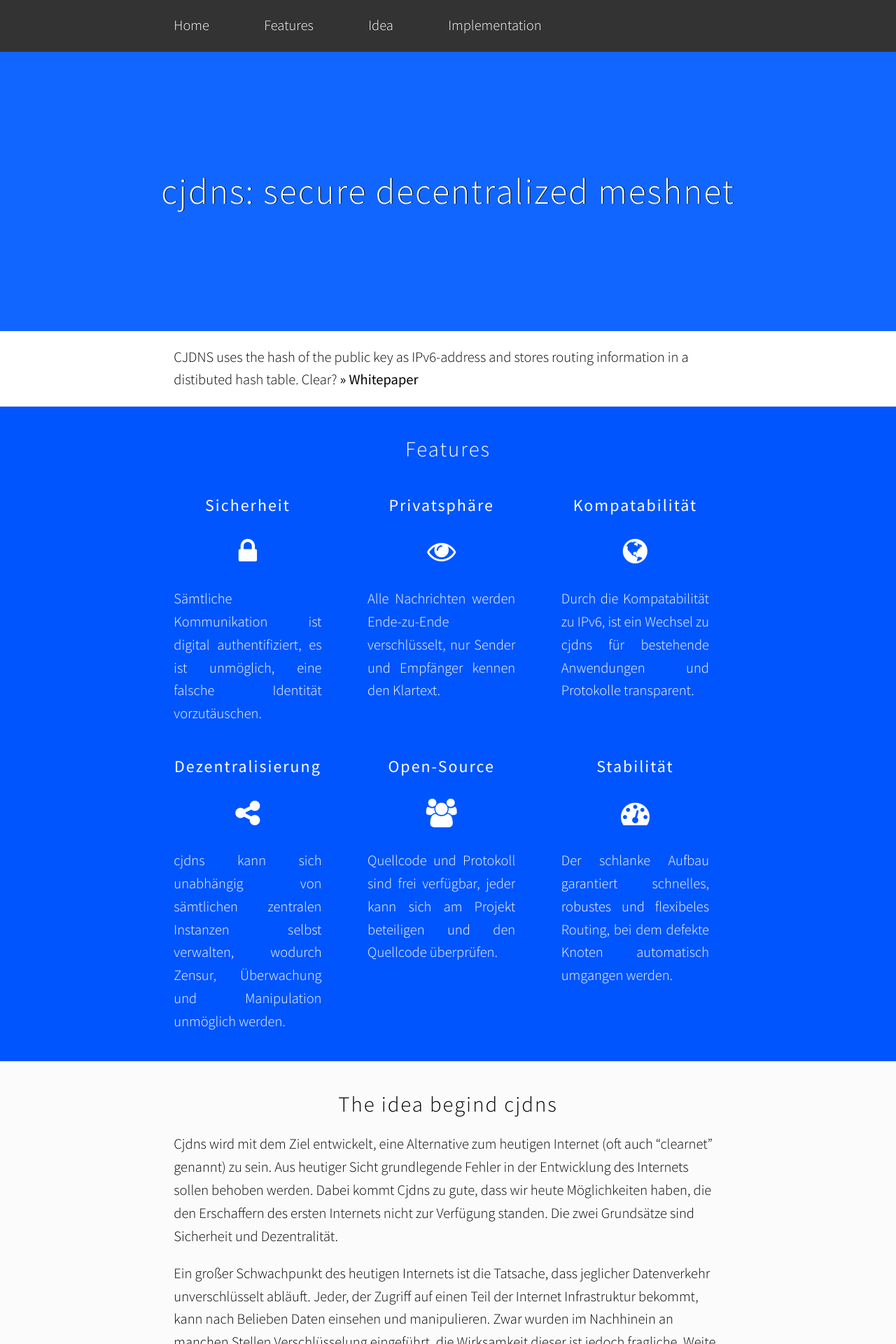
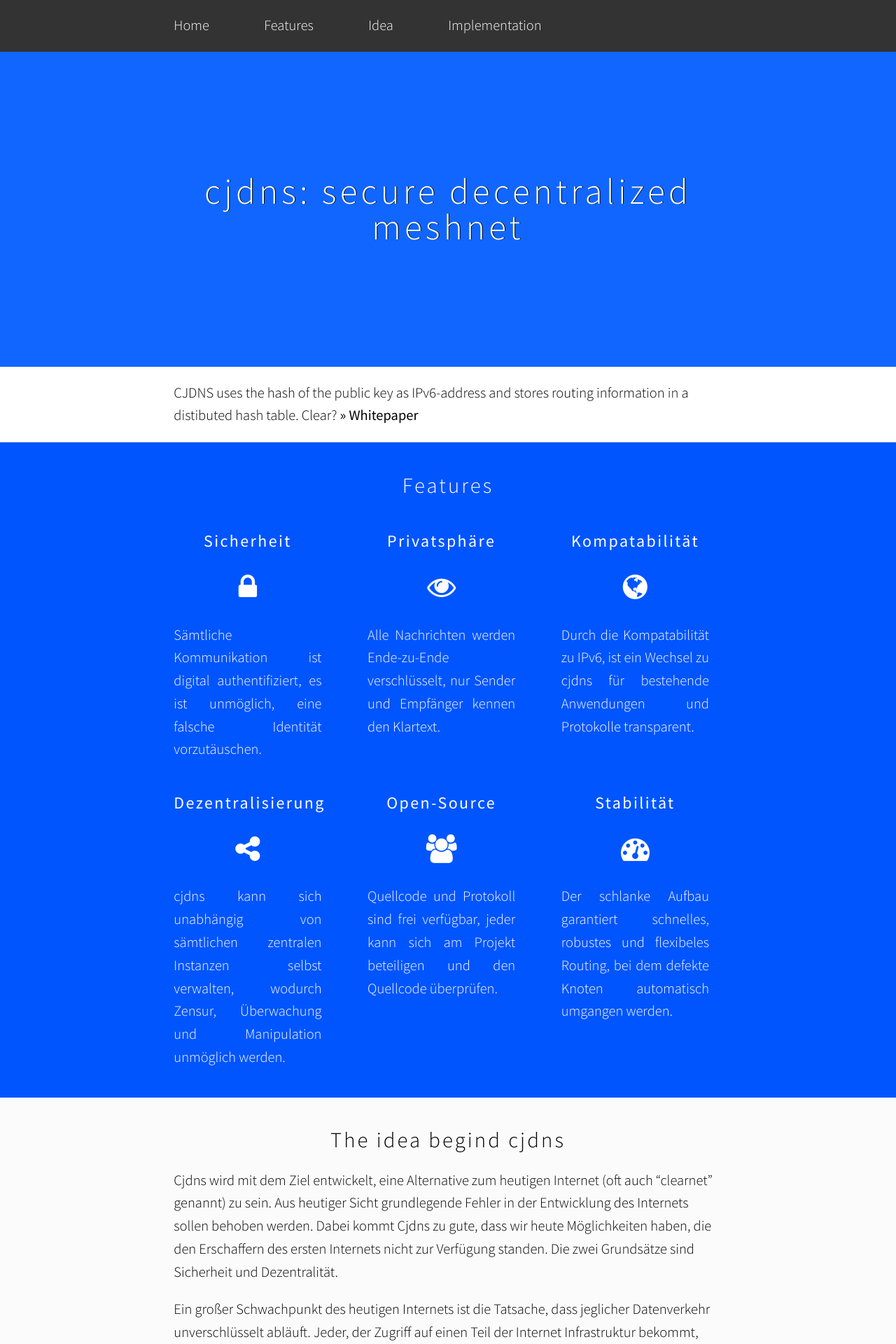
Before and after one commit to mawalu/cjdns-website, a Jekyll site: the page built from index.html, in a window 1280 px wide. Shown: the top 1920 px of the page at 70% size. Built offline with Jekyll 4.4.1, drawn with Linux system fonts in a browser that asks for light colours; nearby versions of some CDN libraries.

Commit message:
Update vendor.sass

```diff
--- a/_sass/vendor.sass
+++ b/_sass/vendor.sass
@@ -9,7 +9,6 @@
   font-family: "Source Sans Pro", sans-serif
   font-weight: 300
   text-transform: none
-  letter-spacing: 2px
   text-align: center
 
 a
```
